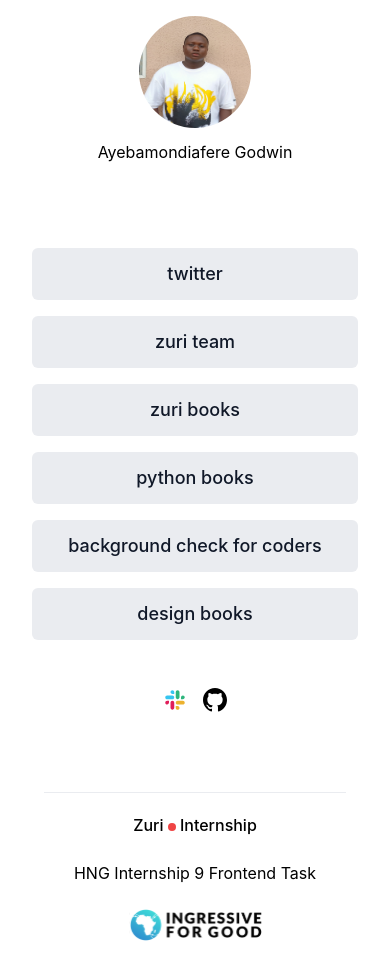
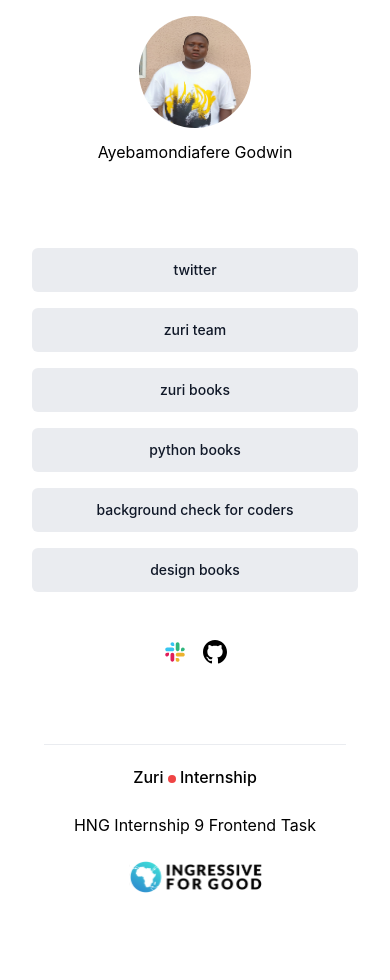
Before and after one commit to boivado2/hng_frontend_task_1, a React (Create React App) app: page / in a window 390 px wide. Shown: the top 980 px of the page. After the commit the page ends 957 px from the top, so only its background shows below. Built offline with nearby package versions, Linux system fonts and the light colour scheme.

Commit message:
change the text size of each links.

```diff
--- a/src/components/Link.jsx
+++ b/src/components/Link.jsx
@@ -4,7 +4,7 @@
 
   const {id, name, link} = props.data
   return (
-    <div className=' px-7 py-3 text-custom-text-black bg-custom-gray w-full rounded-md text-center font-medium text-lg'>
+    <div className=' px-7 py-3 text-custom-text-black bg-custom-gray w-full rounded-md text-center font-medium text-sm md:text-lg'>
       <a href={link} id={id} target="_blank" rel="noopener noreferrer">{name}</a>
     </div>
   )
--- a/src/components/LinkContainer.jsx
+++ b/src/components/LinkContainer.jsx
@@ -13,7 +13,7 @@
 ]
 function LinkContainer() {
   return (
-    <div className="flex flex-col justify-center items-center gap-4 p-8">
+    <div className="flex flex-col justify-center items-center gap-4 p-8 max-w-[800px] mx-auto">
       {
         links.map(link => (
           <Link key={link.id} data={link} />
```
